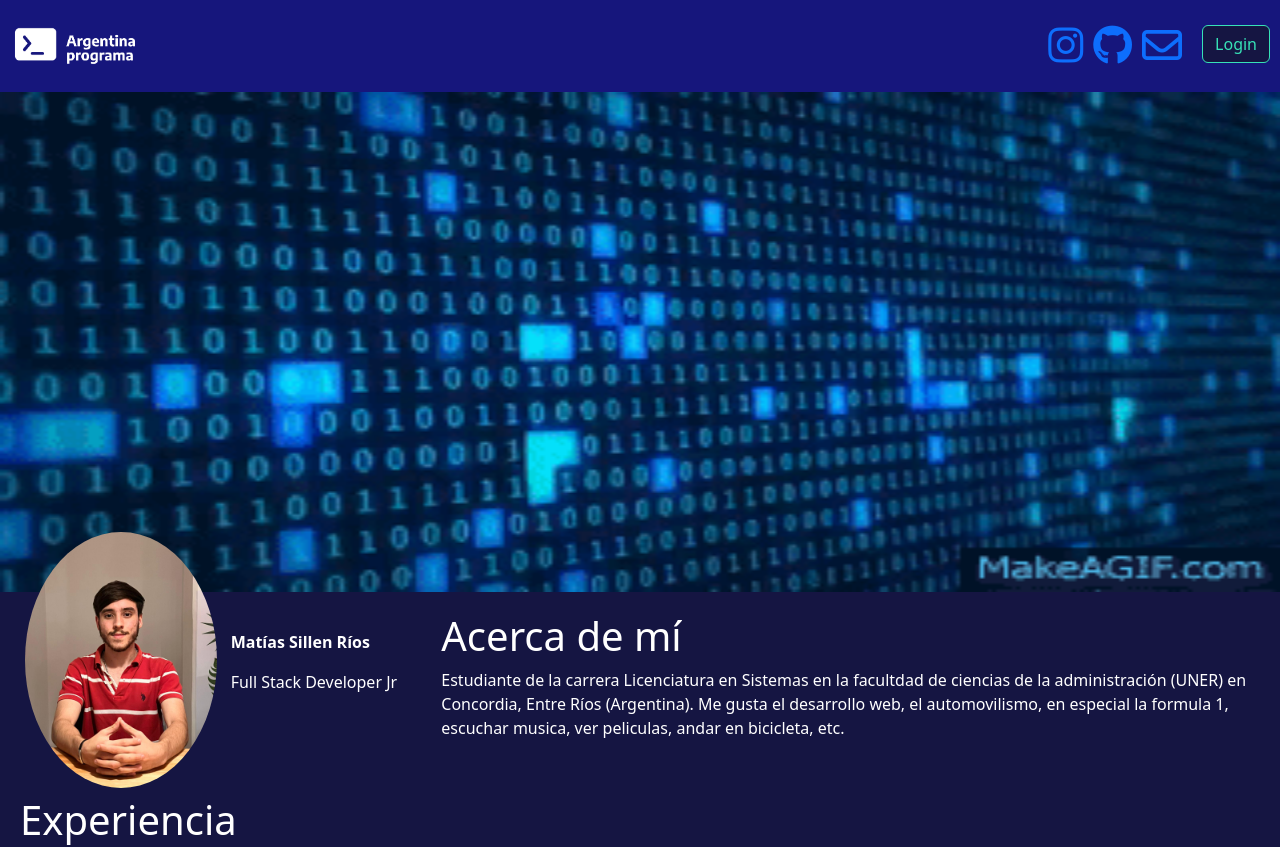
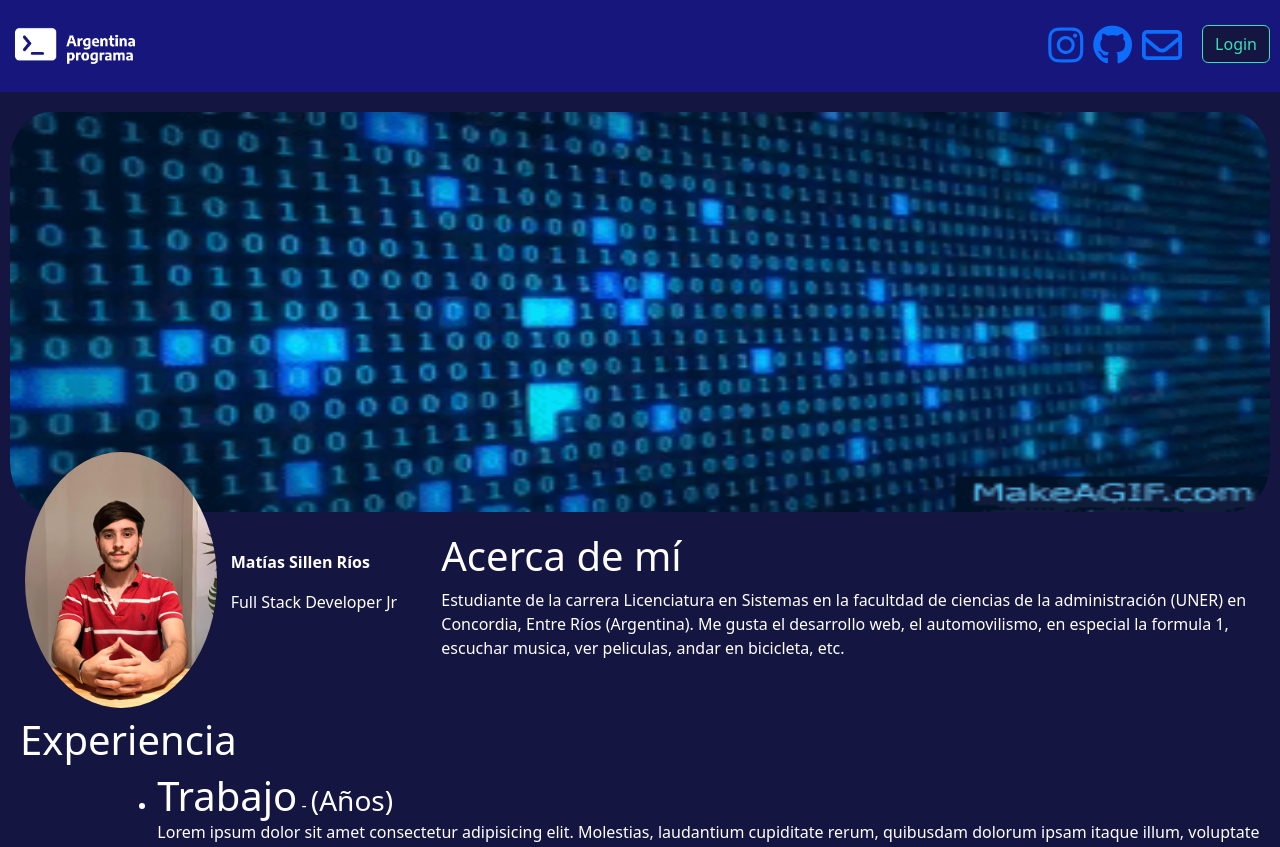
Before and after one commit to matiassillen/PortfolioAngualarFrontEnd, an Angular app: page / in a window 1280 px wide. Shown: the top 847 px of the page. Built offline with nearby package versions, Linux system fonts and the light colour scheme; what ng-circle-progress would draw is missing.

Commit message:
Modifiqué estilos del componente banner

```diff
--- a/src/app/componentes/banner/banner.component.css
+++ b/src/app/componentes/banner/banner.component.css
@@ -1,4 +1,12 @@
+div {
+background: rgb(21, 21, 66);
+}
+
 img {
     width: 100%;
-    height: 500px;
+    height: 400px;
+    padding-left: 10px;
+    padding-right: 10px;
+    border-radius: 50px;
+    margin-top: 20px;
 }
```
